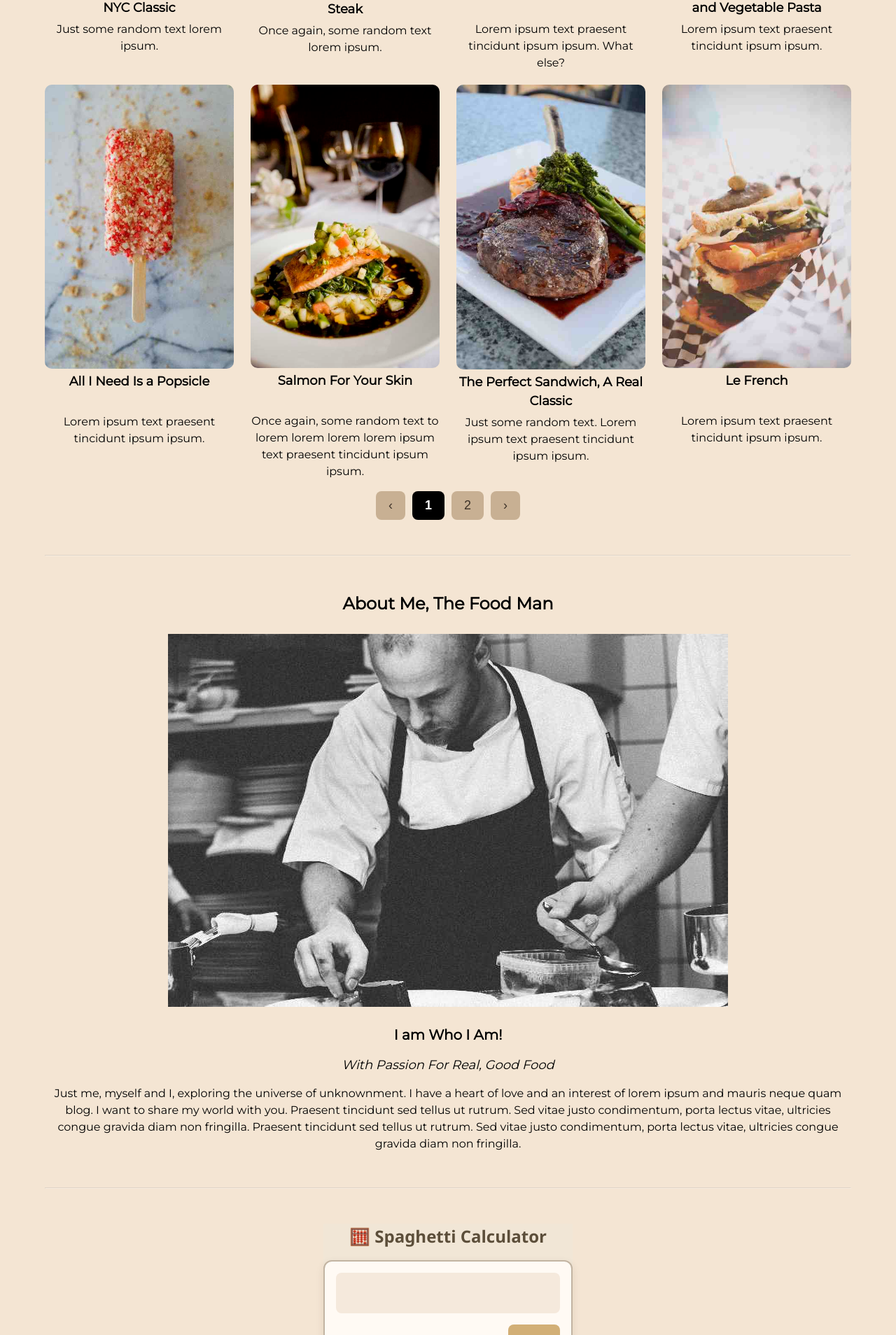
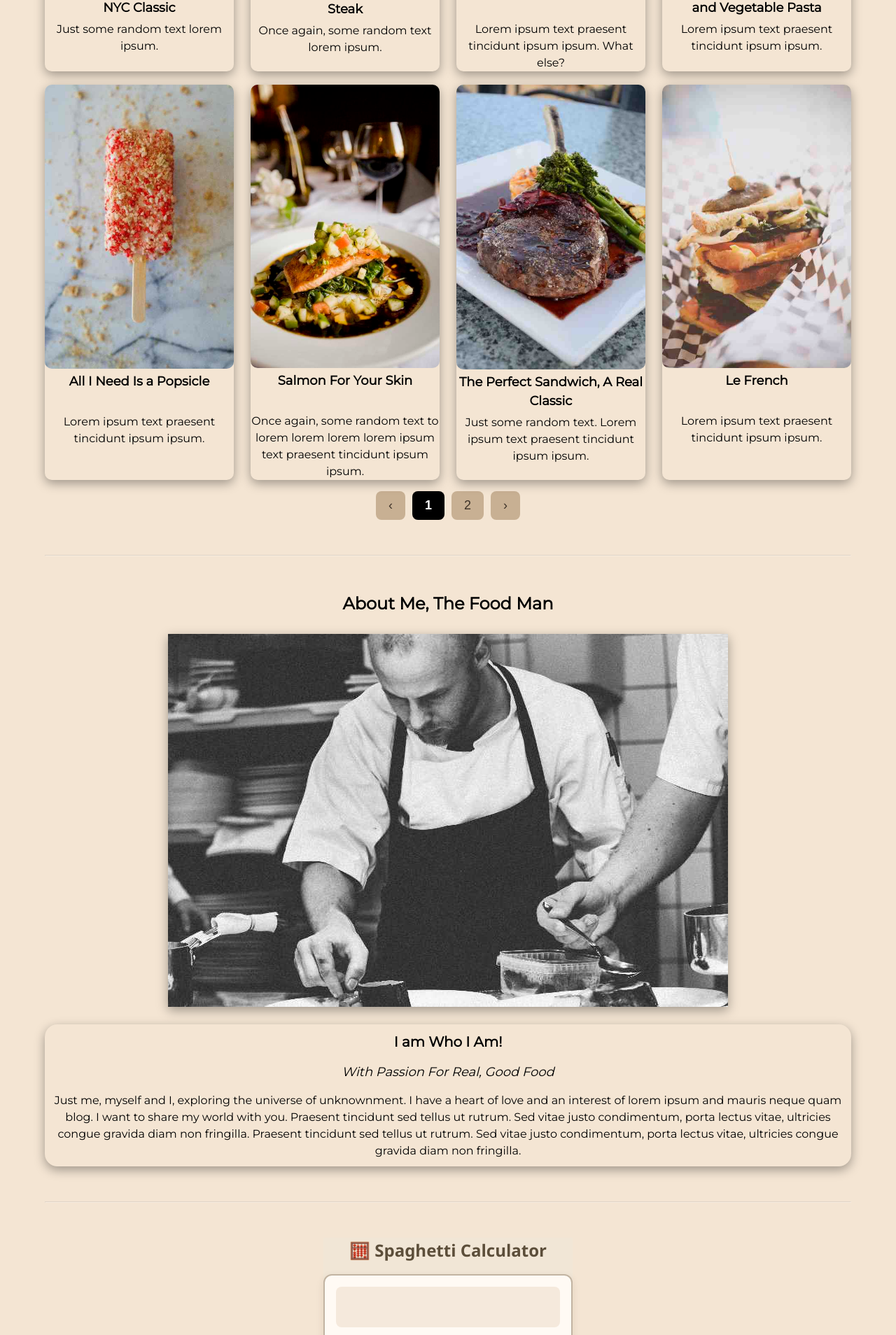
Before and after one commit to asphodel42/My-food-blog, a React (Vite) app: page / in a window 1280 px wide. Shown: the part 580-2488 px from the top of the page at 70% size. Built offline with nearby package versions, Linux system fonts and the light colour scheme.

Commit message:
updated task

```diff
--- a/src/App.css
+++ b/src/App.css
@@ -13,3 +13,26 @@ hr {
   width: 100%;
   border-color: #ffffff47;
 }
+
+.recipe-card {
+  animation: fade-in 2.5s ease-in-out forwards;
+}
+.about-img-ct.animate {
+  animation: fade-in 2.5s ease-in-out forwards;
+}
+.about-text-ct.animate {
+  animation: fade-in 2.5s ease-in-out forwards;
+  animation-delay: 0.5s;
+}
+
+@keyframes fade-in {
+  50% {
+    opacity: 1;
+    transform: translatex(0);
+  }
+  100% {
+    opacity: 1;
+    transform: translatex(0);
+    box-shadow: #00000059 0px 5px 15px;
+  }
+}
--- a/src/components/AboutBlock/AboutBlock.css
+++ b/src/components/AboutBlock/AboutBlock.css
@@ -13,6 +13,9 @@
   display: flex;
   align-items: center;
   justify-content: center;
+  transform: translateX(100vw);
+  opacity: 0;
+  box-shadow: none;
 }
 .about-img-ct img {
   width: 100%;
@@ -23,7 +26,12 @@
   align-items: center;
   text-align: center;
   gap: 15px;
+  border-radius: 18px;
+  padding: 10px;
   justify-content: center;
+  transform: translateX(100vw);
+  opacity: 0;
+  box-shadow: none;
 }
 .about-text-ct b {
   font-size: 20px;
--- a/src/components/AboutBlock/AboutBlock.jsx
+++ b/src/components/AboutBlock/AboutBlock.jsx
@@ -1,17 +1,38 @@
+import { useState, useEffect, useRef } from "react";
 import "./AboutBlock.css";
 
 function AboutBlock() {
+  const [inView, setInView] = useState(false);
+  const ref = useRef(null);
+
+  useEffect(() => {
+    const observer = new IntersectionObserver(
+      ([entry]) => {
+        if (entry.isIntersecting) {
+          setInView(true);
+          observer.disconnect();
+        }
+      },
+      { threshold: 0.7 }
+    );
+
+    if (ref.current) {
+      observer.observe(ref.current);
+    }
+
+    return () => observer.disconnect();
+  }, []);
   return (
     <>
-      <div className="about-container">
+      <div className="about-container" ref={ref}>
         <h3>About Me, The Food Man</h3>
-        <div className="about-img-ct">
+        <div className={`about-img-ct ${inView ? "animate" : ""}`}>
           <img
             src="./src/assets/images/chef.jpg"
             alt="Chef photo in black and white"
           />
         </div>
-        <div className="about-text-ct">
+        <div className={`about-text-ct ${inView ? "animate" : ""}`}>
           <b>I am Who I Am!</b>
           <i>With Passion For Real, Good Food</i>
           <p>
--- a/src/components/Calculator/Calculator.jsx
+++ b/src/components/Calculator/Calculator.jsx
@@ -3,6 +3,7 @@ import "./Calculator.css";
 
 function Calculator() {
   const [input, setInput] = useState("");
+  const [lastOperation, setLastOperation] = useState("");
 
   const handleClick = (value) => {
     setInput((prev) => prev + value);
@@ -15,6 +16,7 @@ function Calculator() {
   const handleEqual = () => {
     try {
       const result = eval(input);
+      setLastOperation(input);
       setInput(result.toString());
     } catch {
       setInput("Error");
@@ -43,7 +45,7 @@ function Calculator() {
           <button onClick={() => handleClick("*")}>×</button>
 
           <button onClick={() => handleClick("1")}>1</button>
-          <button onClick={() => handleClick("2")}>2</button>
+          <button onClick={() => setInput(lastOperation)}>2</button>
           <button onClick={() => handleClick("3")}>3</button>
           <button onClick={() => handleClick("-")}>−</button>
 
--- a/src/components/RecipeCards/Recipe.css
+++ b/src/components/RecipeCards/Recipe.css
@@ -9,7 +9,11 @@
   flex-direction: column;
   align-items: center;
   text-align: center;
+  border-radius: 10px;
   gap: 5px;
+  opacity: 0;
+  transform: translatex(100vw);
+  box-shadow: none;
 }
 .recipe-card img {
   width: 100%;
--- a/src/components/RecipeCards/RecipeCard.jsx
+++ b/src/components/RecipeCards/RecipeCard.jsx
@@ -1,7 +1,7 @@
 import "./Recipe.css";
-function RecipeCard({ image, title, description }) {
+function RecipeCard({ image, title, description, delay }) {
   return (
-    <div className="recipe-card">
+    <div className="recipe-card" style={{ animationDelay: `${delay}s` }}>
       <img src={image} alt={title} />
       <h4>{title}</h4>
       <p>{description}</p>
--- a/src/components/RecipeCards/RecipeGrid.jsx
+++ b/src/components/RecipeCards/RecipeGrid.jsx
@@ -36,8 +36,8 @@ function RecipeGrid() {
   return (
     <>
       <div ref={gridRef} className="recipe-grid">
-        {visibleItems.map((recipe) => (
-          <RecipeCard key={recipe.id} {...recipe} />
+        {visibleItems.map((recipe, index) => (
+          <RecipeCard key={recipe.id} {...recipe} delay={index * 0.3} />
         ))}
       </div>
       <PaginationSlider
```
